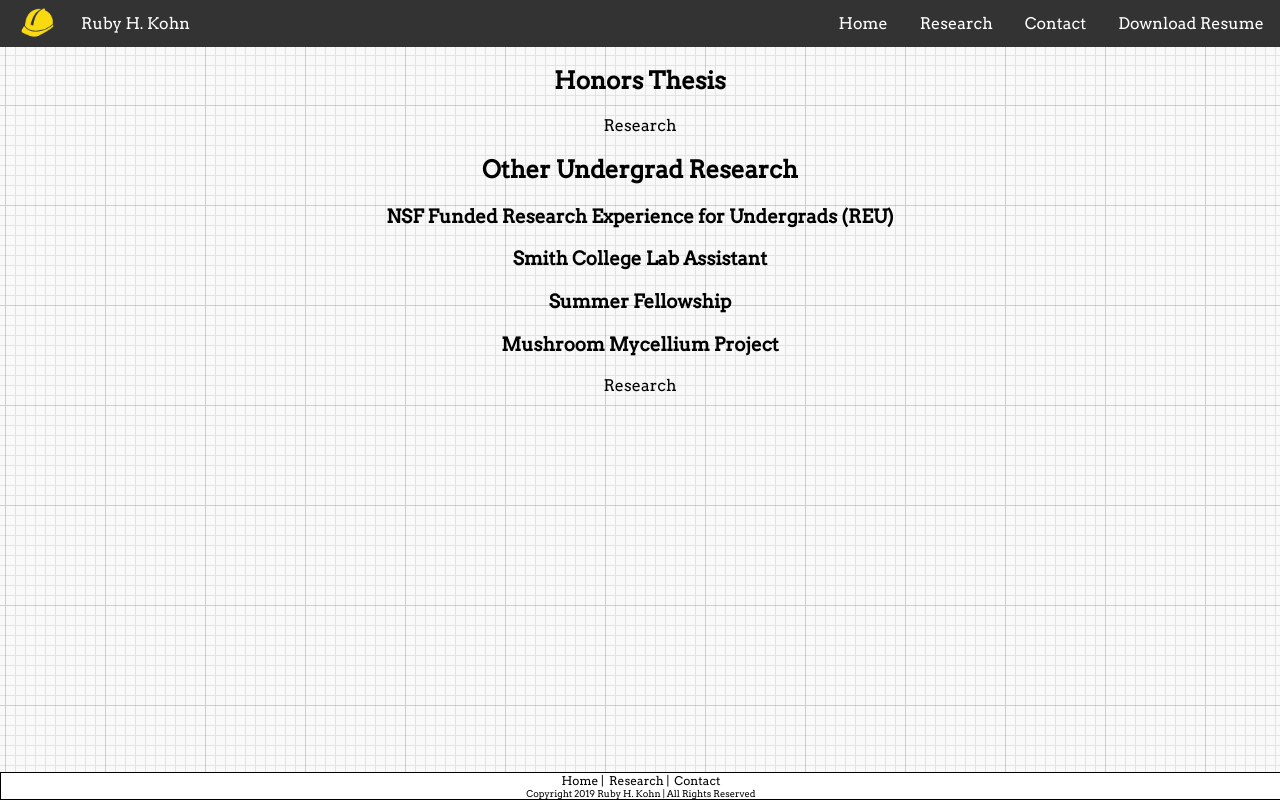
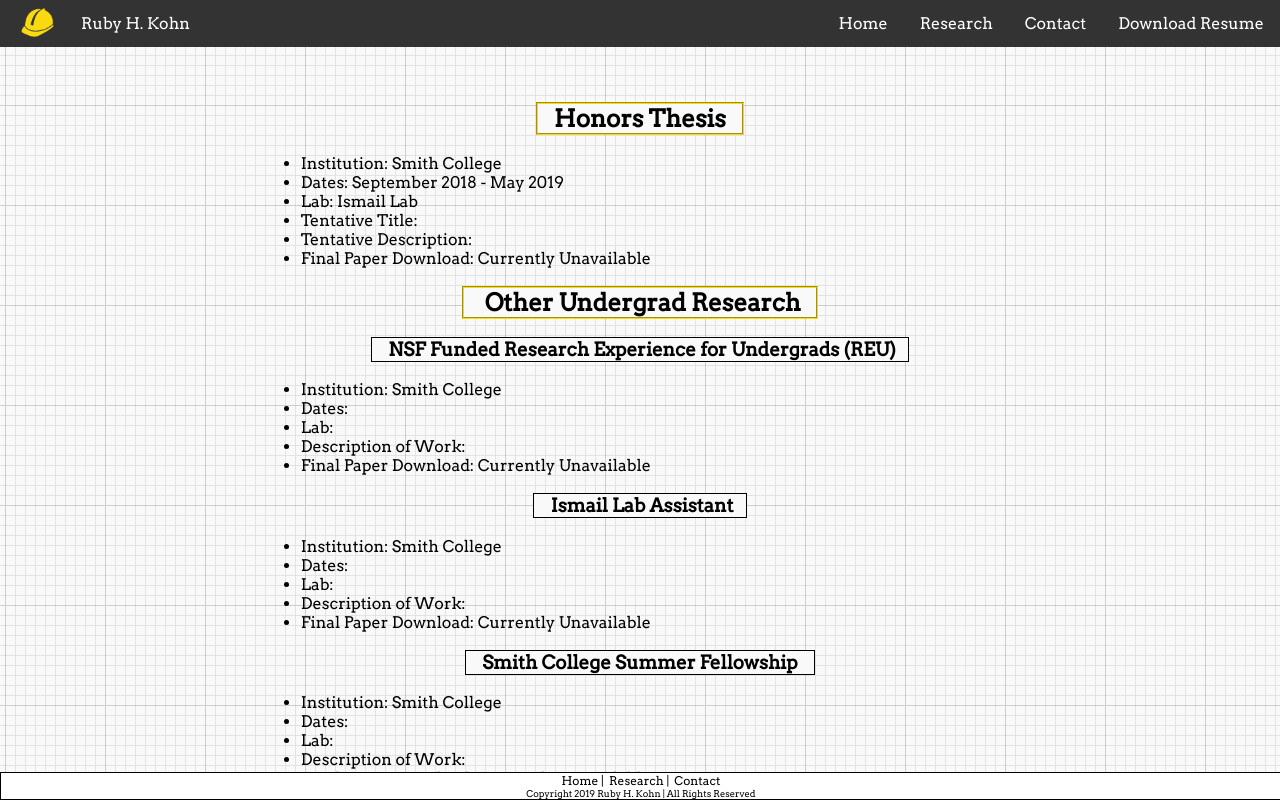
Before and after one commit to rubykohnsite/sourcecode, an Angular app in the folder rubykohn/: page /research in a window 1280 px wide. Shown: the top 800 px of the page. Built offline with nearby package versions, Linux system fonts and the light colour scheme.

Commit message:
content work

```diff
--- a/rubykohn/src/app/home/home.component.html
+++ b/rubykohn/src/app/home/home.component.html
@@ -1,5 +1,4 @@
-
-<br/><br/>
+<br /><br />
 <img src="../../assets/KOHN.JPG" />
 
 <div id="home-text">
@@ -9,7 +8,8 @@
   </p>
   <p>
     My research experience predominantly concerns clean water engineering. I
-    have worked as a research assistant in the <a href="http://www.science.smith.edu/ismail/">Ismail Lab </a>at Smith college for
+    have worked as a research assistant in the <a href="http://www.science.smith.edu/ismail/">Ismail Lab </a>at Smith
+    college for
     the last two years. This lab utilizes zooplankton as a filter of microbial
     pollutants.
   </p>
@@ -17,7 +17,7 @@
     My engineering interests aren’t solely related to water. This past summer
     (2018) I had the opportunity to work at the Technical University in
     Darmstadt, Germany on infrastructural engineering related to electric
-    vehicles. See my research page for a full list of my research with descriptions and links.
+    vehicles. See my research page for a full list of my research with descriptions, diagrams, and links.
   </p>
   <p>
     Please feel free to contact me for job opportunities or otherwise.
--- a/rubykohn/src/app/research/research.component.css
+++ b/rubykohn/src/app/research/research.component.css
@@ -0,0 +1,15 @@
+div {
+  margin-left: 20%;
+  margin-right: 20%;
+  text-align: left;
+
+}
+
+.major-header {
+  border: 2px groove #f9da10;
+  background: #f9f9f9;}
+
+.minor-header {
+  border: 1px solid black;
+  background: #f9f9f9;
+}
--- a/rubykohn/src/app/research/research.component.html
+++ b/rubykohn/src/app/research/research.component.html
@@ -1,19 +1,66 @@
+<br /><br />
+<h1><span class="major-header">&nbsp;&nbsp;&nbsp;Honors Thesis&nbsp;&nbsp;&nbsp;</span></h1>
+
+<div>
+
+  <ul>
+    <li>Institution: Smith College</li>
+    <li>Dates: September 2018 - May 2019</li>
+    <li>Lab: Ismail Lab</li>
+    <li>Tentative Title: </li>
+    <li>Tentative Description: </li>
+    <li>Final Paper Download: Currently Unavailable</li>
+  </ul>
+</div>
+
+
+<h1><span class="major-header">&nbsp;&nbsp;&nbsp; Other Undergrad Research&nbsp;&nbsp;&nbsp;</span></h1>
 
 
 
-<h1>Honors Thesis</h1>
+<h3><span class="minor-header">&nbsp;&nbsp;&nbsp; NSF Funded Research Experience for Undergrads (REU)&nbsp;&nbsp;&nbsp;</span></h3>
+<div>
 
-<p>
-  Research
-</p>
+  <ul>
+    <li>Institution: Smith College</li>
+    <li>Dates: </li>
+    <li>Lab: </li>
+    <li>Description of Work: </li>
+    <li>Final Paper Download: Currently Unavailable</li>
+  </ul>
+</div>
 
-<h1>Other Undergrad Research</h1>
+<h3><span class="minor-header">&nbsp;&nbsp;&nbsp; Ismail Lab Assistant&nbsp;&nbsp;&nbsp;</span></h3>
+<div>
 
-<h3>NSF Funded Research Experience for Undergrads (REU)</h3>
-<h3>Smith College Lab Assistant</h3>
-<h3>Summer Fellowship</h3>
-<h3>Mushroom Mycellium Project</h3>
+  <ul>
+    <li>Institution: Smith College</li>
+    <li>Dates: </li>
+    <li>Lab: </li>
+    <li>Description of Work: </li>
+    <li>Final Paper Download: Currently Unavailable</li>
+  </ul>
+</div>
 
-<p>
-  Research
-</p>
+<h3><span class="minor-header">&nbsp;&nbsp;&nbsp; Smith College Summer Fellowship &nbsp;&nbsp;&nbsp;</span></h3>
+<div>
+
+  <ul>
+    <li>Institution: Smith College</li>
+    <li>Dates: </li>
+    <li>Lab: </li>
+    <li>Description of Work: </li>
+    <li>Final Paper Download: Currently Unavailable</li>
+  </ul>
+</div>
+<h3><span class="minor-header">&nbsp;&nbsp;&nbsp; Mushroom Mycellium Project&nbsp;&nbsp;&nbsp;</span></h3>
+<div>
+
+  <ul>
+    <li>Institution: Smith College</li>
+    <li>Dates: </li>
+    <li>Lab: </li>
+    <li>Description of Work: </li>
+    <li>Final Paper Download: Currently Unavailable</li>
+  </ul>
+</div>
```
